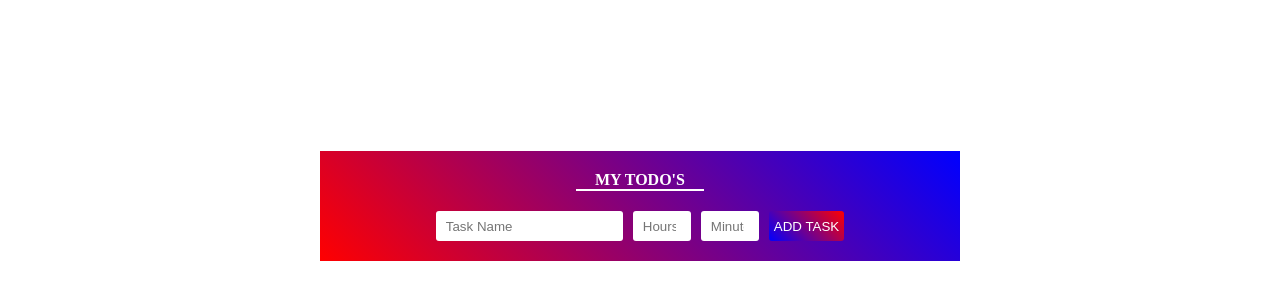
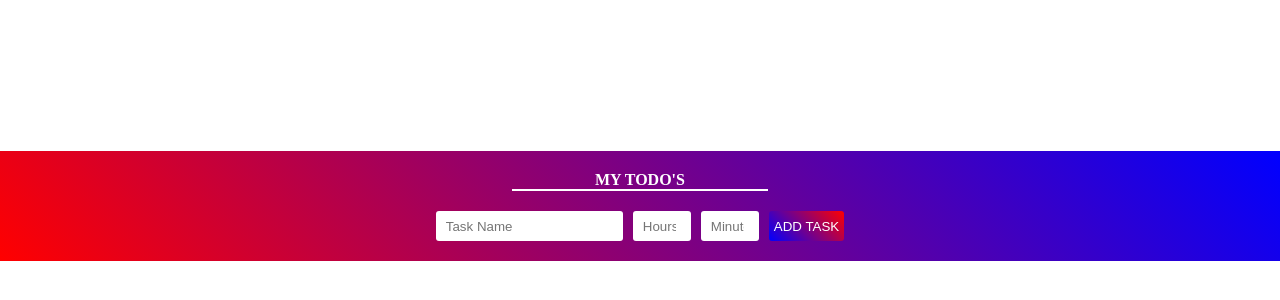
Before and after one commit to ogechi235689/todo-app, a plain HTML site: page index.html in a window 1280 px wide. Shown: the part 194-494 px from the top of the page. Drawn offline with Linux system fonts and the light colour scheme.

Commit message:
second commit

```diff
--- a/style.css
+++ b/style.css
@@ -5,7 +5,7 @@
 }
 
 .container{
-    width: 50vw;
+    width: 100vw;
     max-height: 50vh;
     top: 50%;
     left: 50%;
```
